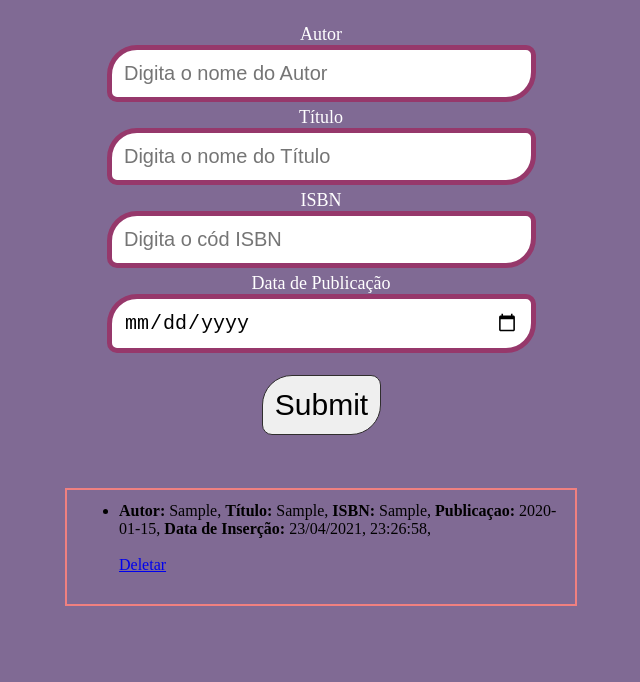
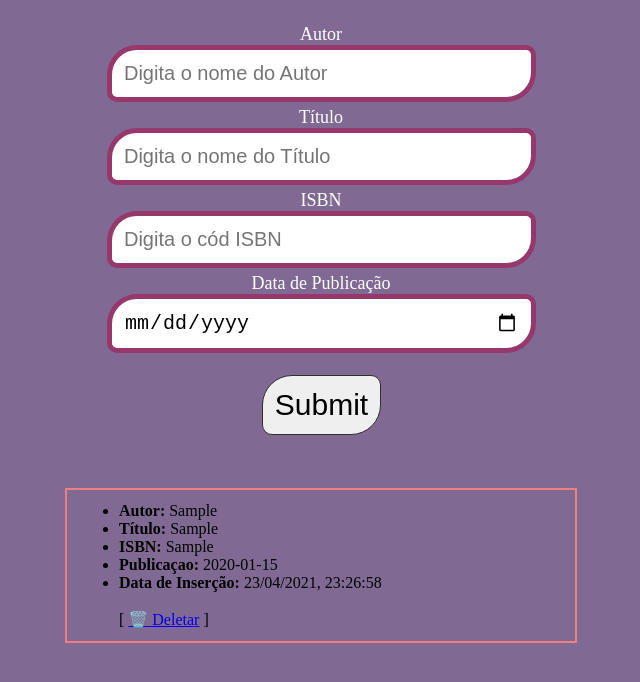
Before and after one commit to davinyleticia/sistema-de-biblioteca-js, a plain HTML site: page index.html in a window 1280 px wide. Both pictures are taken after typing "Sample", "Sample", "Sample", "2020-01-15" into the empty fields and a click on the input 640 px from the left and 490 px from the top of the page. Shown: the part 86-768 px from the top of the page, without its empty margins (319-959 px from the left). Drawn offline with Linux system fonts and the light colour scheme; a web font is replaced by a local one.

Commit message:
correçao da funçao apagar

```diff
--- a/script.js
+++ b/script.js
@@ -12,14 +12,15 @@ function showData(event) {
         alert ("Preencha todos os campos")
     } else {
     document.getElementById('resposta').innerHTML += `
-
     <ul>
-        <li>
-            <strong>Autor:</strong> ${setAutor}, <strong>Título:</strong> ${setTitulo},
-            <strong>ISBN:</strong> ${setISBN}, <strong>Publicaçao:</strong> ${setPublicacao},
-            <strong>Data de Inserção:</strong> ${setDate}, ${setSchedule}, <br><br>
-            <a href="#" class="delete" id="delete">Deletar</a>
-            <br><br>
+        <li><strong>Autor:</strong> ${setAutor} </li>
+        <li><strong>Título:</strong> ${setTitulo}</li>
+        <li><strong>ISBN:</strong> ${setISBN}</li>
+        <li><strong>Publicaçao:</strong> ${setPublicacao}</li>
+        <li><strong>Data de Inserção:</strong> ${setDate}, ${setSchedule}</li>
+        <br>
+        [ <a href="#" class="delete">🗑️ Deletar</a> ]
+        <br>
         </li>
     </ul>
     `
@@ -38,6 +39,6 @@ function clearDate(){
 document.getElementById('resposta').addEventListener('click', function(event){
 
     if(event.target.className === "delete"){
-        event.target.parantElement.remove();
+        event.target.parentElement.remove();
     }
 })
```
Also changed, not shown: index.html (+0 -2 lines).
